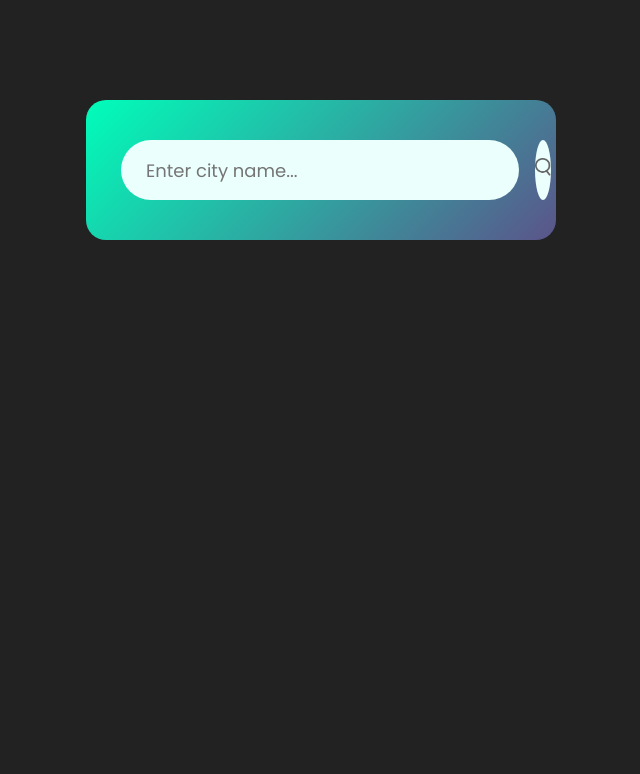
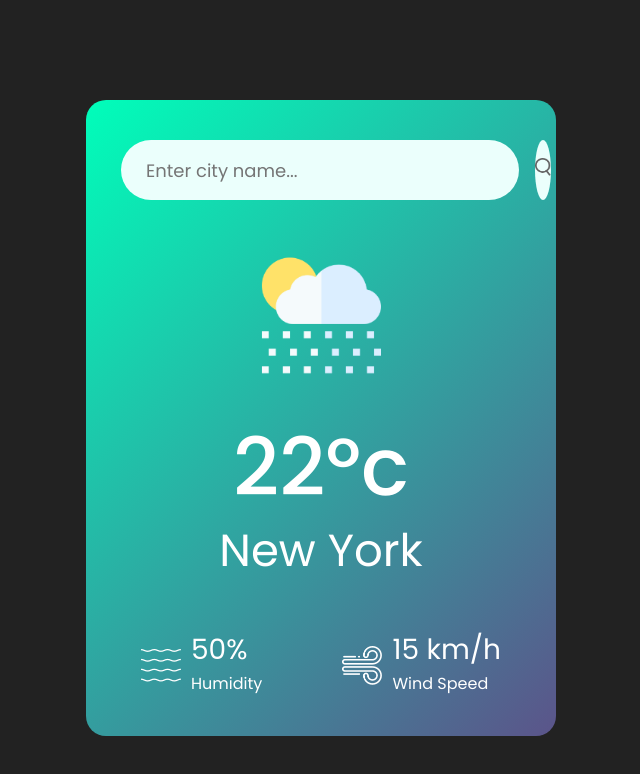
Before and after one commit to MathiasHidalgo/Basic-Weather-App-JS, a plain HTML site: page index.html in a window 1280 px wide. Shown: the whole page, without its empty margins (319-959 px from the left). Drawn offline with Linux system fonts and the light colour scheme.

Commit message:
Before API

```diff
--- a/index.html
+++ b/index.html
@@ -17,12 +17,42 @@
 <!-- Background -->
 
 
-	<!-- Weather Card-->
+	<!--Card-->
 	<div class="card">
+
+		<!-- Search Card -->
 		<div class="search">
 			<input type="text" placeholder="Enter city name..." spellcheck="false">
 			<button><img src="images/search.png"></button>
 		</div>
+
+		<!--Weather Card-->
+		<div class="weather">
+			<img src="images/rain.png" class="weather-icon">
+			<h1 class="temp">22ºc</h1>
+			<h2 class="city">New York</h2>
+
+			<!-- Weather Card-Details-Humidity -->
+			<div class="details">
+				<div class="col">
+					<img src="images/humidity.png">	<div>
+						<p class="humidity">50%</p>
+						<p>Humidity</p>
+					</div>
+				</div>
+
+			<!-- Weather Card-Details-Wind Speed-->
+				<div class="col">
+					<img src="images/wind.png">	<div>
+						<p class="wind">15 km/h</p>
+						<p>Wind Speed</p>
+					</div>
+				</div>
+			</div>
+
+
+		</div>
+
 	</div>
 
 
--- a/main.css
+++ b/main.css
@@ -62,3 +62,44 @@ body {
 .search button img {
 	width: 16px;
 }
+
+
+.weather-icon {
+	width: 170px;
+	margin-top: 30px;
+}
+
+.weather h1 {
+	font-size: 80px;
+	font-weight: 500;
+}
+
+.weather h2{
+	font-size: 45px;
+	font-weight: 400;
+	margin-top: -10px;
+}
+
+.details {
+	display: flex;
+	align-items: center;
+	justify-content: space-between;
+	padding: 0 20px;
+	margin-top: 50px;
+}
+
+.col {
+	display: flex;
+	align-items: center;
+	text-align: left;
+}
+
+.col img {
+	width: 40px;
+	margin-right: 10px;
+}
+
+.humidity, .wind {
+	font-size: 28px;
+	margin-top: -6px;
+}
```
